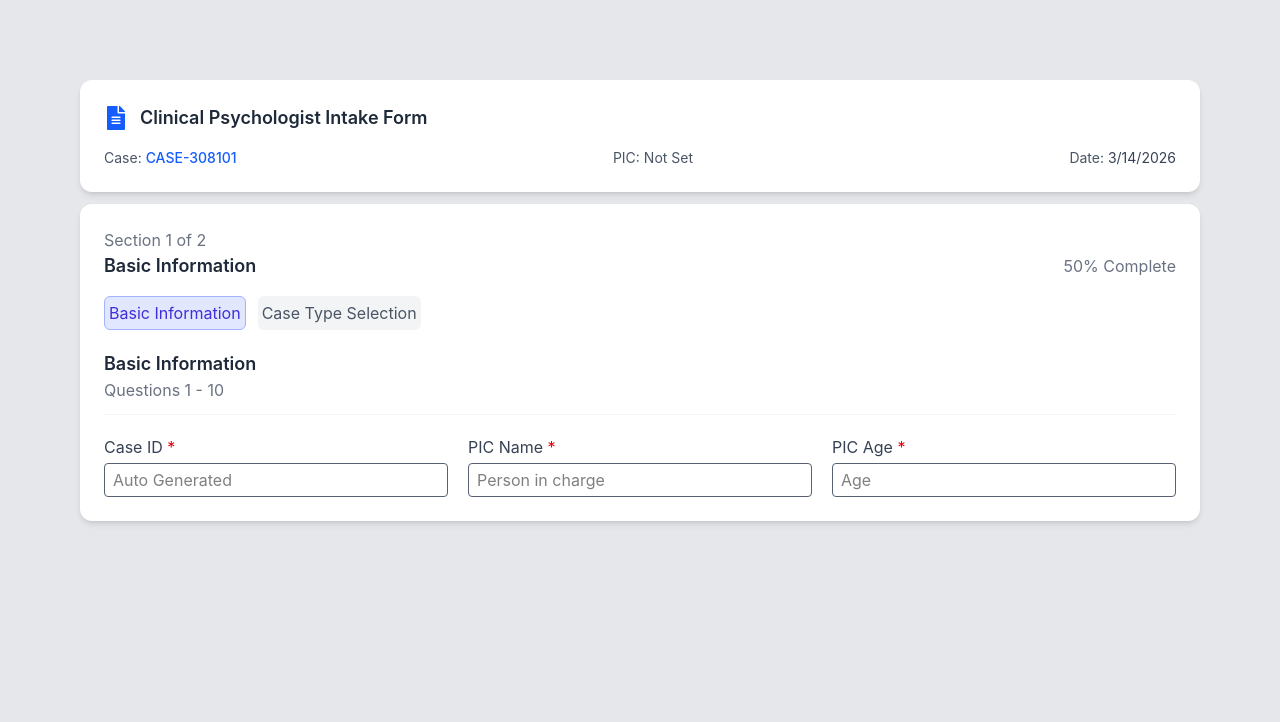
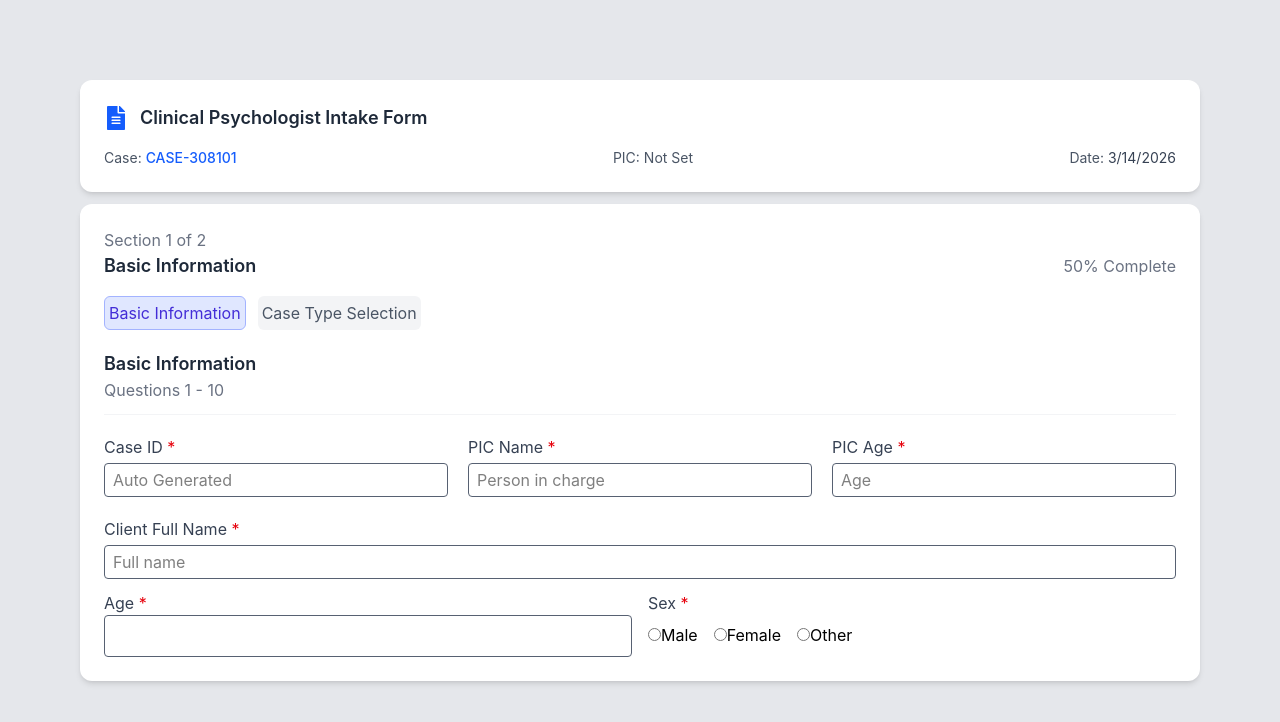
Before and after one commit to smileywrld/react-form, a React (Vite) app: page / in a window 1280 px wide. Shown: the top 722 px of the page. Built offline with nearby package versions, Linux system fonts and the light colour scheme.

Commit message:
update BasicInformation.jsx

```diff
--- a/src/components/BasicInformation.jsx
+++ b/src/components/BasicInformation.jsx
@@ -31,7 +31,7 @@ const BasicInformation = () => {
 				<hr className="border-[#F3F4F6] mt-3"></hr>
 			</div>
 
-			<form autoComplete="off" className="flex">
+			<form autoComplete="off" className="flex flex-col">
 				<div className="flex gap-5 w-full">
 					<div className="flex flex-col gap-1 w-1/3">
 						<label htmlFor="caseID" className="text-[#364153]">
@@ -75,6 +75,70 @@ const BasicInformation = () => {
 						/>
 					</div>
 				</div>
+
+				<div className="mt-5 flex flex-col gap-1">
+					<label htmlFor="fullName" className="text-[#364153]">
+						Client Full Name <span className="text-red-600">*</span>
+					</label>
+					<input
+						name="fullName"
+						onChange={formik.handleChange}
+						value={formik.values.fullName}
+						className="w-full border px-2 py-1 rounded-sm border-[#576172]"
+						placeholder="Full name"
+					/>
+				</div>
+
+				<div className="grid grid-cols-2 gap-4 mt-3">
+					<div>
+						<label htmlFor="Age" className="text-[#364153]">
+							Age <span className="text-red-600">*</span>
+						</label>
+						<input
+							name="age"
+							onChange={formik.handleChange}
+							value={formik.values.Age}
+							className="w-full px-3 py-2 border rounded-sm border-[#576172]"
+						/>
+					</div>
+
+					<div>
+						<label htmlFor="Sex" className="text-[#364153]">
+							Sex <span className="text-red-600">*</span>
+						</label>
+						<div className="flex gap-4 mt-2">
+							<label>
+								<input
+									type="radio"
+									name="sex"
+									value="Male"
+									onChange={formik.handleChange}
+								/>
+								 Male
+							</label>
+
+							<label>
+								<input
+									type="radio"
+									name="sex"
+									value="Female"
+									onChange={formik.handleChange}
+								/>
+								 Female
+							</label>
+
+							<label>
+								<input
+									type="radio"
+									name="sex"
+									value="Other"
+									onChange={formik.handleChange}
+								/>
+								 Other
+							</label>
+						</div>
+					</div>
+				</div>
 			</form>
 		</div>
 	);
```
